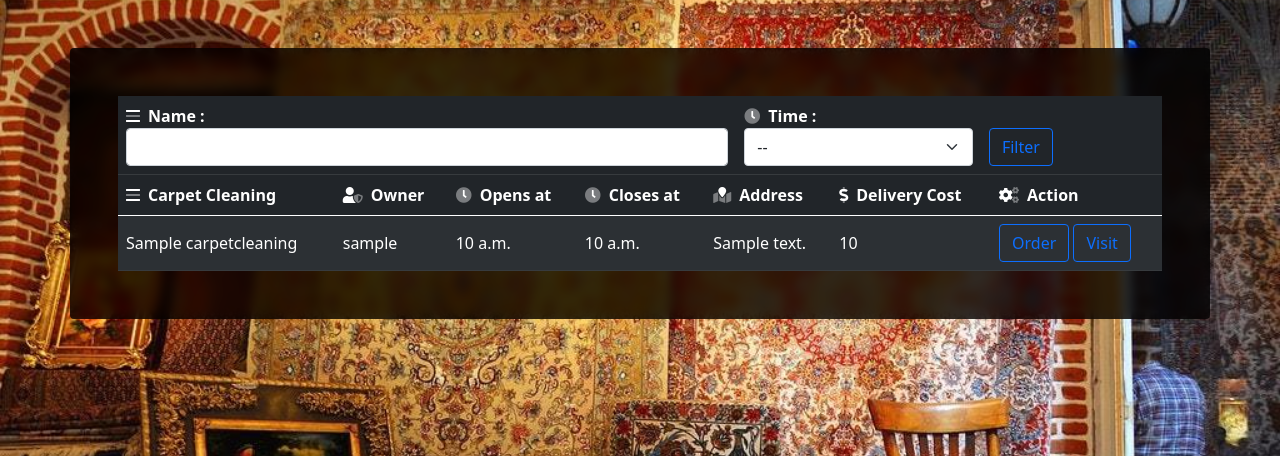
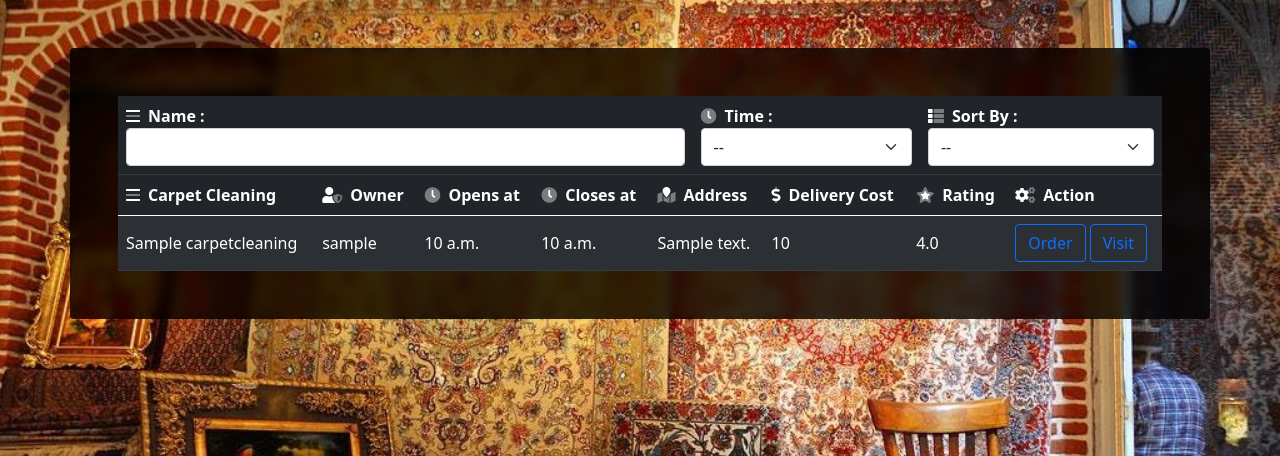
Before and after one commit to Broken37/carpet-cleaning, a Django app: page /carpet_cleanings/list/ in a window 1280 px wide. Shown: the part 56-512 px from the top of the page. Run offline with Django 3.2, Linux system fonts and the light colour scheme; tables that the repository leaves empty hold one stand-in row (values such as "Sample post"); lists and menus that the app fills with data are empty; some libraries are stand-ins or nearby versions.

Commit message:
add sort by rating and name

```diff
--- a/CarpetShops/templates/CarpetShops/carpetcleanings.html
+++ b/CarpetShops/templates/CarpetShops/carpetcleanings.html
@@ -6,17 +6,22 @@
         <tr>
             <th><i class='fad fa-bars me-2'></i>Name : <input type="text" class="form-control" aria-label="Small"
                                                               aria-describedby="inputGroup-sizing-sm" id="name-filter"
-                                                              value="{{ name_filter }}"></th>
+                                                              value="{{ name_filter }}" onchange="myFunction()"></th>
             <th>
                 <i class='fad fa-clock me-2'></i>Time : <select class="form-select" aria-label="Default select example"
-                                                                id="open-status">
+                                                                id="open-status" onchange="myFunction()">
                 <option value="none">--</option>
                 <option value="open">Open</option>
                 <option value="close">Close</option>
             </select>
             </th>
             <th>
-                <button class='btn btn-outline-primary' onclick="myFunction()">Filter</button>
+                <i class='fad fa-th-list me-2'></i>Sort By : <select class="form-select" aria-label="Default select example"
+                                                                id="sort-by" onchange="myFunction()">
+                <option value="none">--</option>
+                <option value="name">Name</option>
+                <option value="rating">Rating</option>
+            </select>
             </th>
         </tr>
         </thead>
@@ -32,6 +37,7 @@
             <th><i class='fad fa-clock me-2'></i>Closes at</th>
             <th><i class='fad fa-map-marked me-2'></i>Address</th>
             <th><i class='fad fa-dollar-sign me-2'></i>Delivery Cost</th>
+            <th onclick=""><i class='fad fa-star me-2'></i>Rating</th>
             <th><i class='fad fa-cogs me-2'></i>Action</th>
         </tr>
         </thead>
@@ -44,6 +50,7 @@
                 <td>{{ carpetcleaning.closes_at }}</td>
                 <td>{{ carpetcleaning.address }}</td>
                 <td>{{ carpetcleaning.delivery_cost }}</td>
+                <td>{{ carpetcleaning.rating }}</td>
                 <td>
                     <a href="{% url 'register_page' carpetcleaning.id %}" class='btn btn-outline-primary'>Order</a>
                     <a href="{% url 'shop_page' carpetcleaning.id %}" class='btn btn-outline-primary'>Visit</a>
@@ -63,16 +70,26 @@
             open_status.selectedIndex = 2
         }
 
+        var sort_by_input = "{{ sort_by }}";
+        var sort_by = document.getElementById('sort-by');
+        if (sort_by_input === 'name') {
+            sort_by.selectedIndex = 1
+        } else if (sort_by_input === 'rating') {
+            sort_by.selectedIndex = 2
+        }
+
         function myFunction() {
             const urlParams = new URLSearchParams(window.location.search);
             var name_filter = document.getElementById('name-filter').value;
             var open_status = document.getElementById('open-status').value;
+            var sort_by = document.getElementById('sort-by').value;
             if (name_filter !== '') {
                 urlParams.set('name', name_filter);
             } else {
                 urlParams.delete('name')
             }
             urlParams.set('open_status', open_status);
+            urlParams.set('sort_by', sort_by);
 
             window.location.search = urlParams;
         }
--- a/CarpetShops/views.py
+++ b/CarpetShops/views.py
@@ -12,24 +12,28 @@ from orders.models import Order, OrderStatus
 
 def getCarpetCleanings(request, **kwargs):
     current_time = datetime.now().time()
-    open_status = request.GET.get('open_status', 'none')
-    if open_status == "none":
-        carpets = CarpetCleaning.objects.all()
-    elif open_status == "open":
+    open_status = request.GET.get('open_status')
+    if open_status == "open":
         carpets = CarpetCleaning.objects.filter(
             opens_at__lte=current_time, closes_at__gte=current_time)
     elif open_status == "close":
         carpets = CarpetCleaning.objects.filter(
             Q(opens_at__gt=current_time) | Q(closes_at__lt=current_time))
     else:
-        assert False
+        carpets = CarpetCleaning.objects.all()
 
     name_filter = request.GET.get('name', '')
     if name_filter:
         carpets = carpets.filter(name__contains=name_filter)
 
+    sort_by = request.GET.get('sort_by')
+    if sort_by == 'rating':
+        carpets = carpets.order_by('-rating')
+    elif sort_by == 'name':
+        carpets = carpets.order_by('name')
+
     context = {"carpetcleanings": carpets,
-               'name_filter': name_filter, 'open_status': open_status}
+               'name_filter': name_filter, 'open_status': open_status, 'sort_by':sort_by}
     context.update(**kwargs)
     return render(request, "CarpetShops/carpetcleanings.html", context)
 
```
